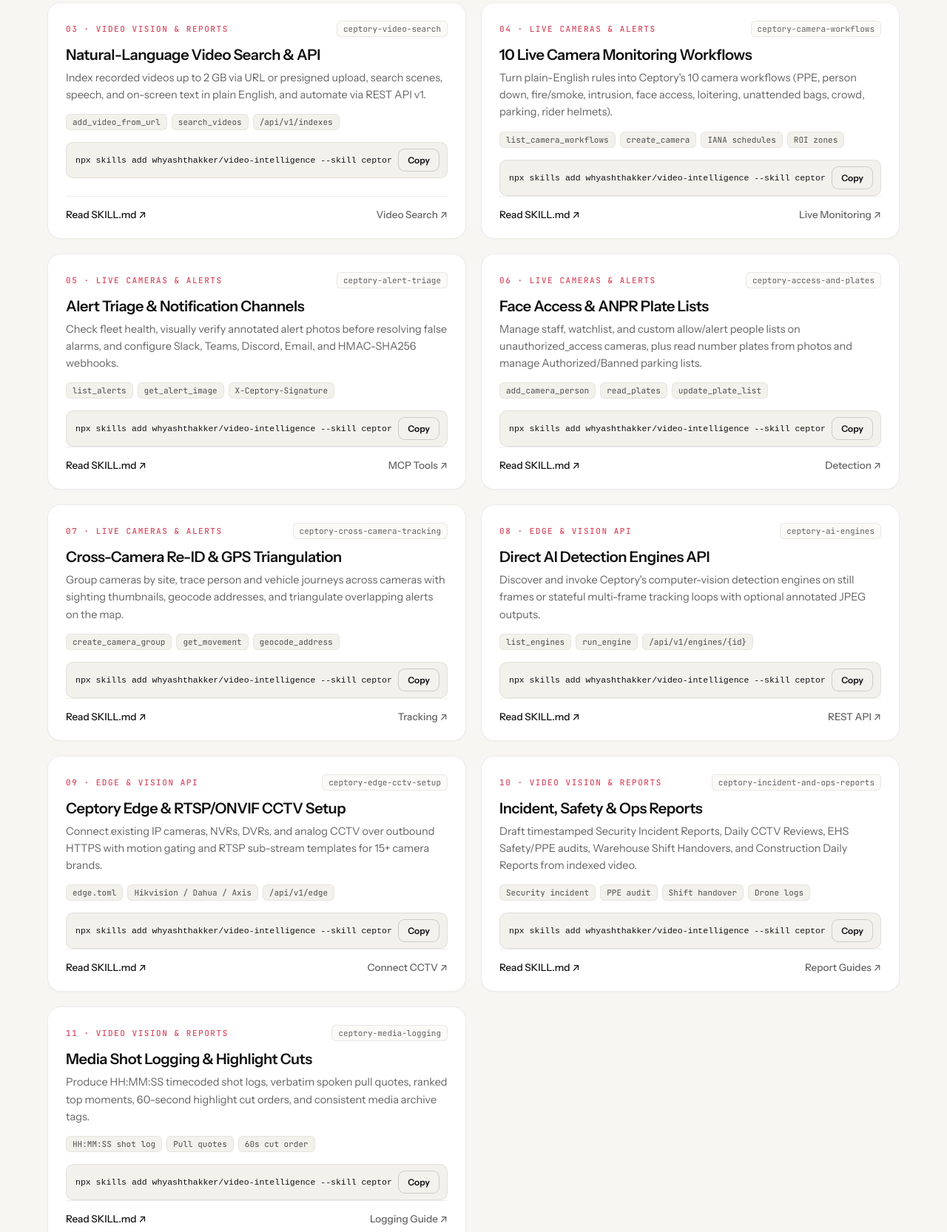
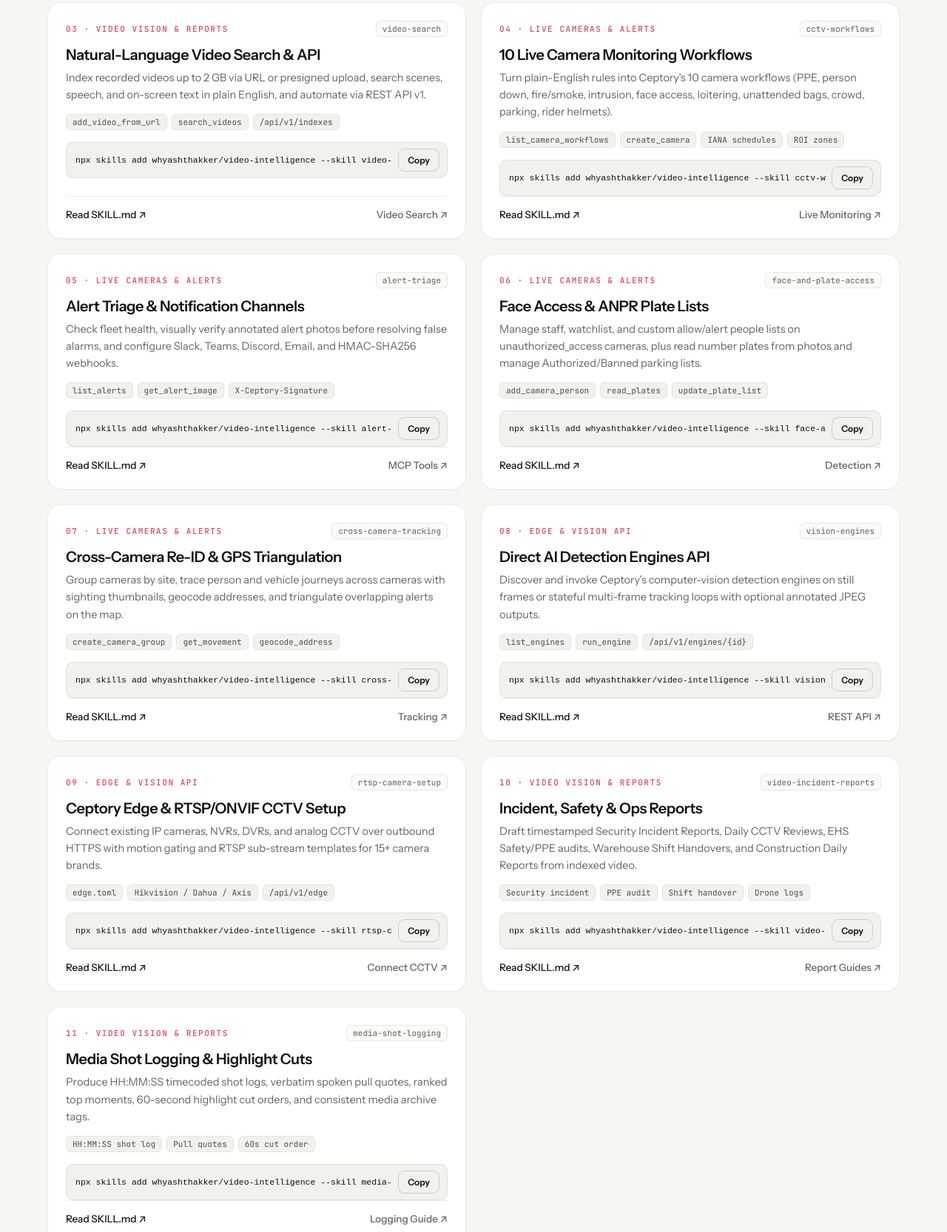
Before and after one commit to whyashthakker/video-intelligence, a plain HTML site: page docs/index.html in a window 1280 px wide. Shown: the part 1454-3120 px from the top of the page at 74% size. Drawn offline with Linux system fonts and the light colour scheme.

Commit message:
Rename skills to clean generic slugs (keep ceptory-mcp-setup)

```diff
--- a/docs/index.html
+++ b/docs/index.html
@@ -825,7 +825,7 @@
         docs: { label: "ceptory.com/mcp", href: "https://www.ceptory.com/mcp" }
       },
       {
-        slug: "ceptory-llm-video-vision",
+        slug: "watch-video",
         cat: "Video Vision & Reports",
         title: "LLM Video Vision (Watch Video)",
         desc: "Let any LLM watch local or remote videos: ingest recordings, inspect chronological visual+audio timelines, jump to exact moments, ask visual questions, and zoom into key frames.",
@@ -833,7 +833,7 @@
         docs: { label: "ceptory.com", href: "https://www.ceptory.com" }
       },
       {
-        slug: "ceptory-video-search",
+        slug: "video-search",
         cat: "Video Vision & Reports",
         title: "Natural-Language Video Search & API",
         desc: "Index recorded videos up to 2 GB via URL or presigned upload, search scenes, speech, and on-screen text in plain English, and automate via REST API v1.",
@@ -841,7 +841,7 @@
         docs: { label: "Video Search", href: "https://www.ceptory.com/en/features/search" }
       },
       {
-        slug: "ceptory-camera-workflows",
+        slug: "cctv-workflows",
         cat: "Live Cameras & Alerts",
         title: "10 Live Camera Monitoring Workflows",
         desc: "Turn plain-English rules into Ceptory's 10 camera workflows (PPE, person down, fire/smoke, intrusion, face access, loitering, unattended bags, crowd, parking, rider helmets).",
@@ -849,7 +849,7 @@
         docs: { label: "Live Monitoring", href: "https://www.ceptory.com/en/features/monitor" }
       },
       {
-        slug: "ceptory-alert-triage",
+        slug: "alert-triage",
         cat: "Live Cameras & Alerts",
         title: "Alert Triage & Notification Channels",
         desc: "Check fleet health, visually verify annotated alert photos before resolving false alarms, and configure Slack, Teams, Discord, Email, and HMAC-SHA256 webhooks.",
@@ -857,7 +857,7 @@
         docs: { label: "MCP Tools", href: "https://www.ceptory.com/mcp#tools" }
       },
       {
-        slug: "ceptory-access-and-plates",
+        slug: "face-and-plate-access",
         cat: "Live Cameras & Alerts",
         title: "Face Access & ANPR Plate Lists",
         desc: "Manage staff, watchlist, and custom allow/alert people lists on unauthorized_access cameras, plus read number plates from photos and manage Authorized/Banned parking lists.",
@@ -865,7 +865,7 @@
         docs: { label: "Detection", href: "https://www.ceptory.com/en/features/detect" }
       },
       {
-        slug: "ceptory-cross-camera-tracking",
+        slug: "cross-camera-tracking",
         cat: "Live Cameras & Alerts",
         title: "Cross-Camera Re-ID & GPS Triangulation",
         desc: "Group cameras by site, trace person and vehicle journeys across cameras with sighting thumbnails, geocode addresses, and triangulate overlapping alerts on the map.",
@@ -873,7 +873,7 @@
         docs: { label: "Tracking", href: "https://www.ceptory.com/en/features/track" }
       },
       {
-        slug: "ceptory-ai-engines",
+        slug: "vision-engines",
         cat: "Edge & Vision API",
         title: "Direct AI Detection Engines API",
         desc: "Discover and invoke Ceptory's computer-vision detection engines on still frames or stateful multi-frame tracking loops with optional annotated JPEG outputs.",
@@ -881,7 +881,7 @@
         docs: { label: "REST API", href: "https://www.ceptory.com/en/video-intelligence-api" }
       },
       {
-        slug: "ceptory-edge-cctv-setup",
+        slug: "rtsp-camera-setup",
         cat: "Edge & Vision API",
         title: "Ceptory Edge & RTSP/ONVIF CCTV Setup",
         desc: "Connect existing IP cameras, NVRs, DVRs, and analog CCTV over outbound HTTPS with motion gating and RTSP sub-stream templates for 15+ camera brands.",
@@ -889,7 +889,7 @@
         docs: { label: "Connect CCTV", href: "https://www.ceptory.com/en/integrations/cameras" }
       },
       {
-        slug: "ceptory-incident-and-ops-reports",
+        slug: "video-incident-reports",
         cat: "Video Vision & Reports",
         title: "Incident, Safety & Ops Reports",
         desc: "Draft timestamped Security Incident Reports, Daily CCTV Reviews, EHS Safety/PPE audits, Warehouse Shift Handovers, and Construction Daily Reports from indexed video.",
@@ -897,7 +897,7 @@
         docs: { label: "Report Guides", href: "https://www.ceptory.com/guides" }
       },
       {
-        slug: "ceptory-media-logging",
+        slug: "media-shot-logging",
         cat: "Video Vision & Reports",
         title: "Media Shot Logging & Highlight Cuts",
         desc: "Produce HH:MM:SS timecoded shot logs, verbatim spoken pull quotes, ranked top moments, 60-second highlight cut orders, and consistent media archive tags.",
```
Also changed, not shown: 21 other files.
